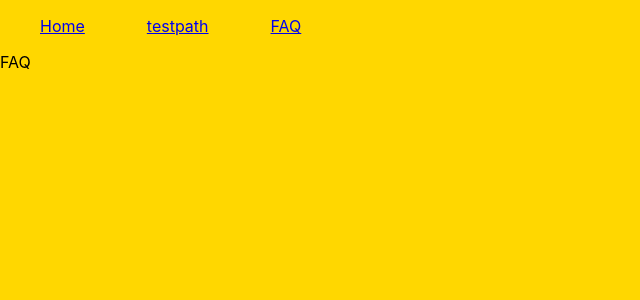
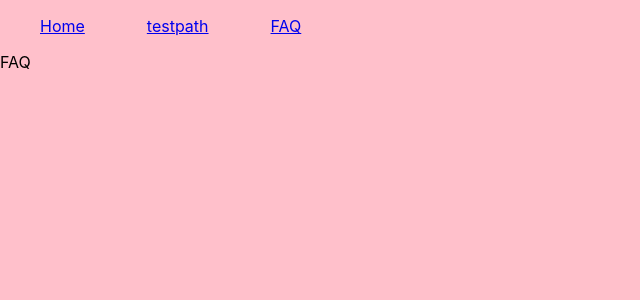
Before and after one commit to tjcoppola234/UNDP_Albania_Solar_Calculator, a React (Create React App) app: page /FAQ in a window 1280 px wide. Shown: the top 300 px of the page, without its empty margins (0-640 px from the left). Built offline with nearby package versions, Linux system fonts and the light colour scheme.

Commit message:
changed page color

```diff
--- a/package.json
+++ b/package.json
@@ -9,7 +9,7 @@
     "react": "^18.2.0",
     "react-dom": "^18.2.0",
     "react-router-dom": "^6.4.2",
-    "react-scripts": "5.0.1",
+    "react-scripts": "^5.0.1",
     "web-vitals": "^2.1.4"
   },
   "scripts": {
--- a/src/App.css
+++ b/src/App.css
@@ -1,5 +1,5 @@
 body {
-  background-color: gold;
+  background-color: pink;
 }
 
 .Nav-bar ul {
```
Also changed, not shown: 1 other file (tests, documents, lock files or other folders).
